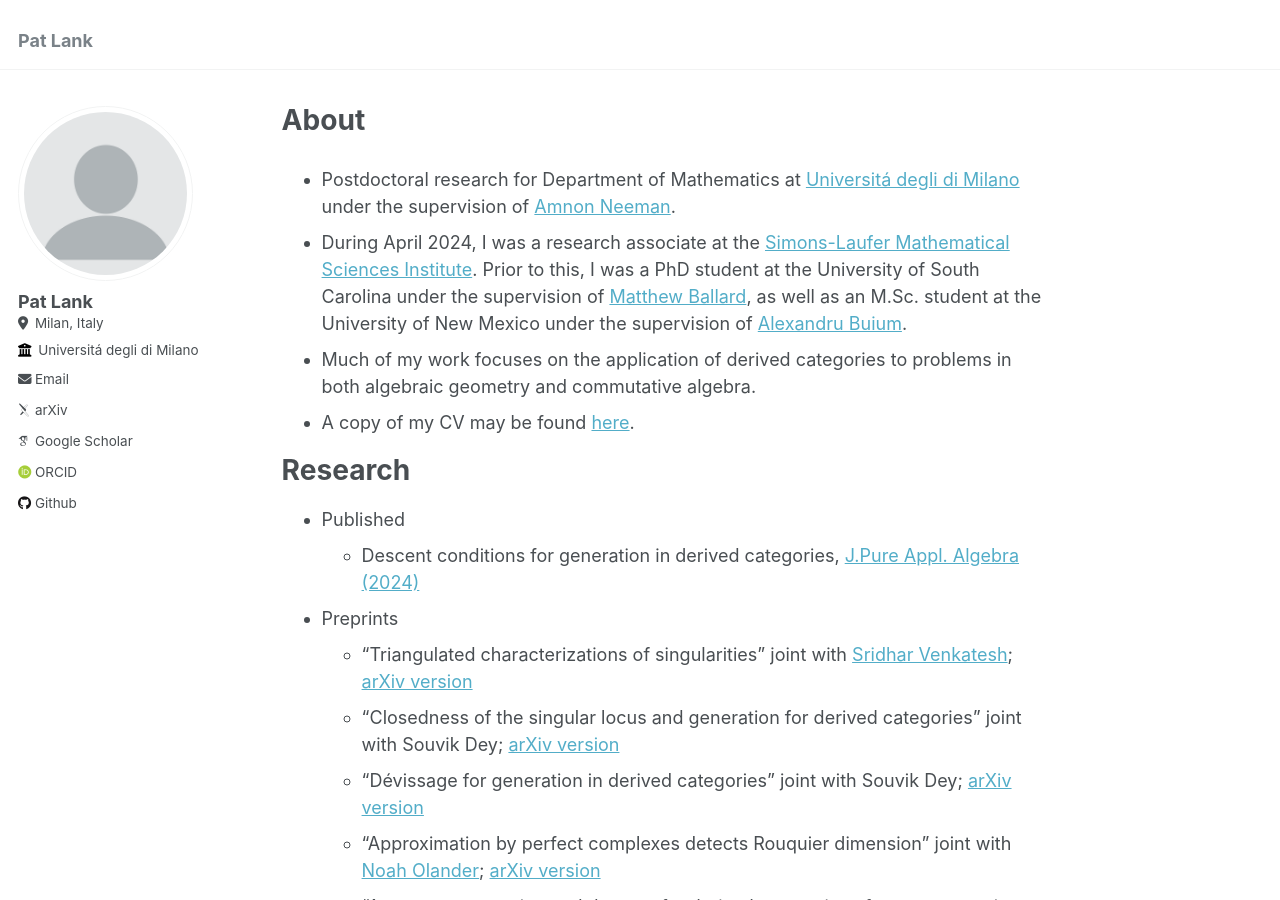
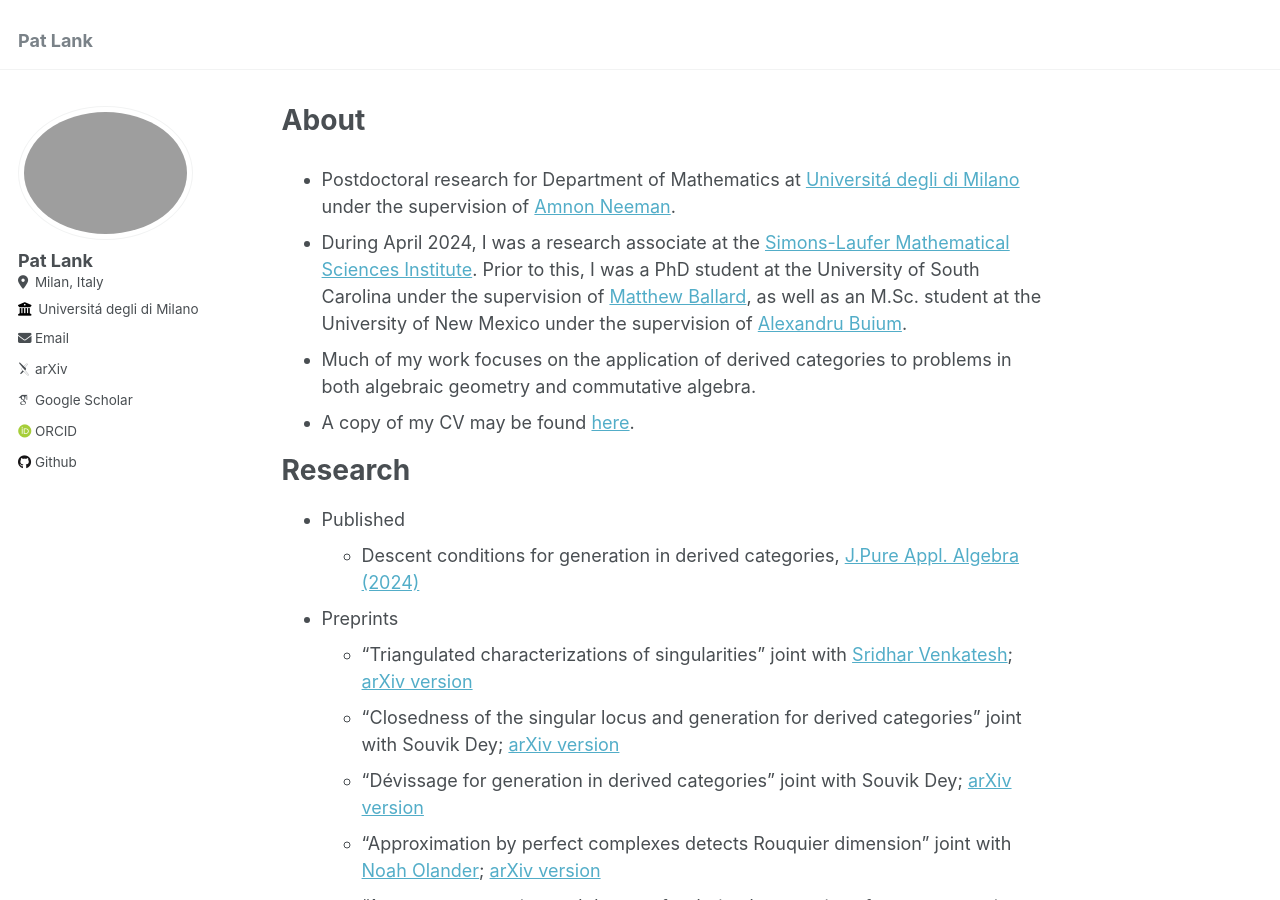
Before and after one commit to lankp/oldoldfile, a Jekyll site: the page built from _pages/about.md, in a window 1280 px wide and 900 px high. Built offline with Jekyll 4.4.1, drawn with Linux system fonts in a browser that asks for light colours; some web fonts are replaced.

Commit message:
Update _config.yml

```diff
--- a/_config.yml
+++ b/_config.yml
@@ -21,7 +21,7 @@ repository               :
 #               Additional customization can be done by editing /_includes/author-profile.html
 author:
   # Biographic information
-  avatar           : "profile.png"
+  avatar           : "photo.gif"
   name             : "Pat Lank"
   pronouns         : # example: "she/her"
   bio              :
```
